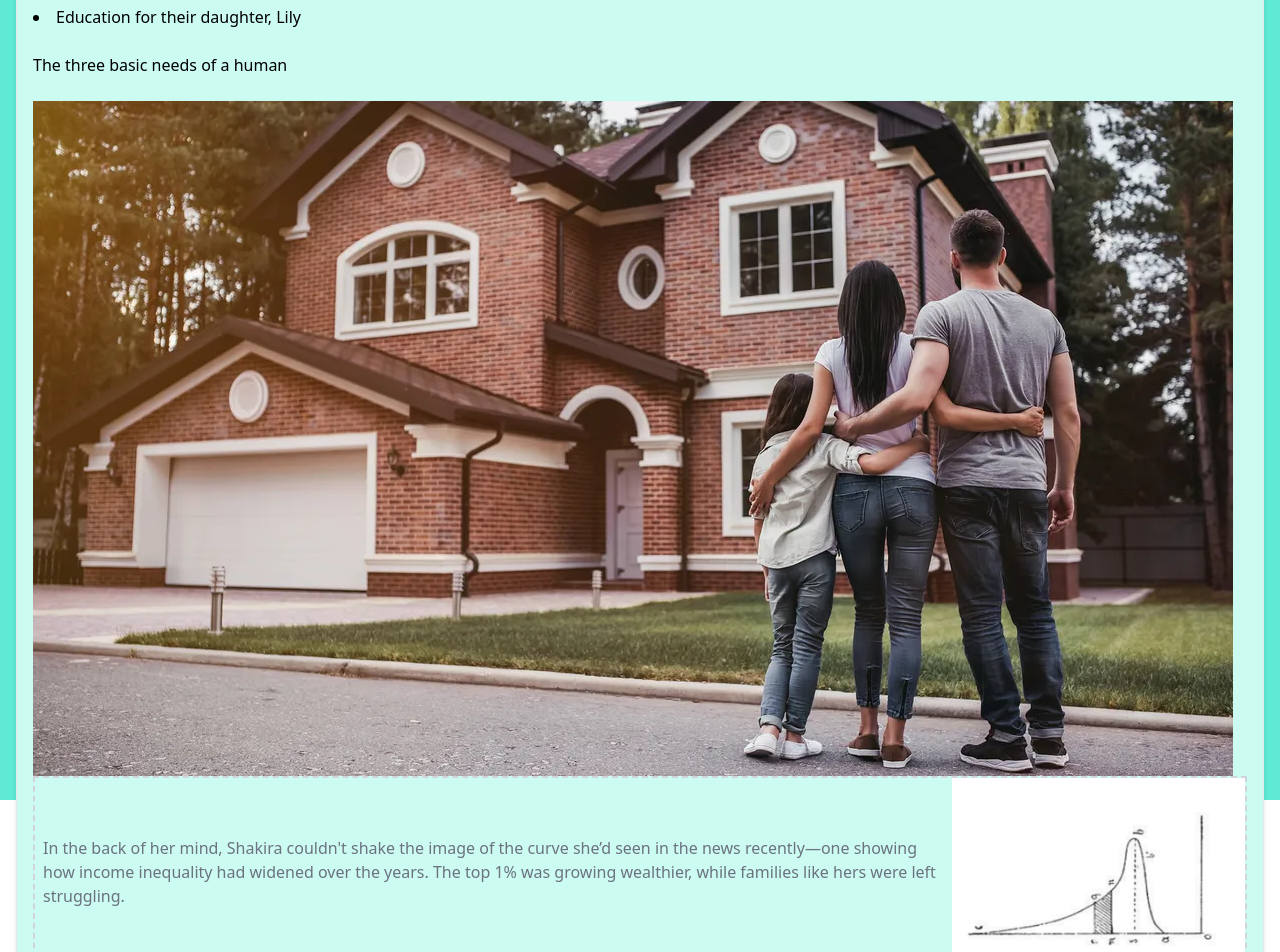
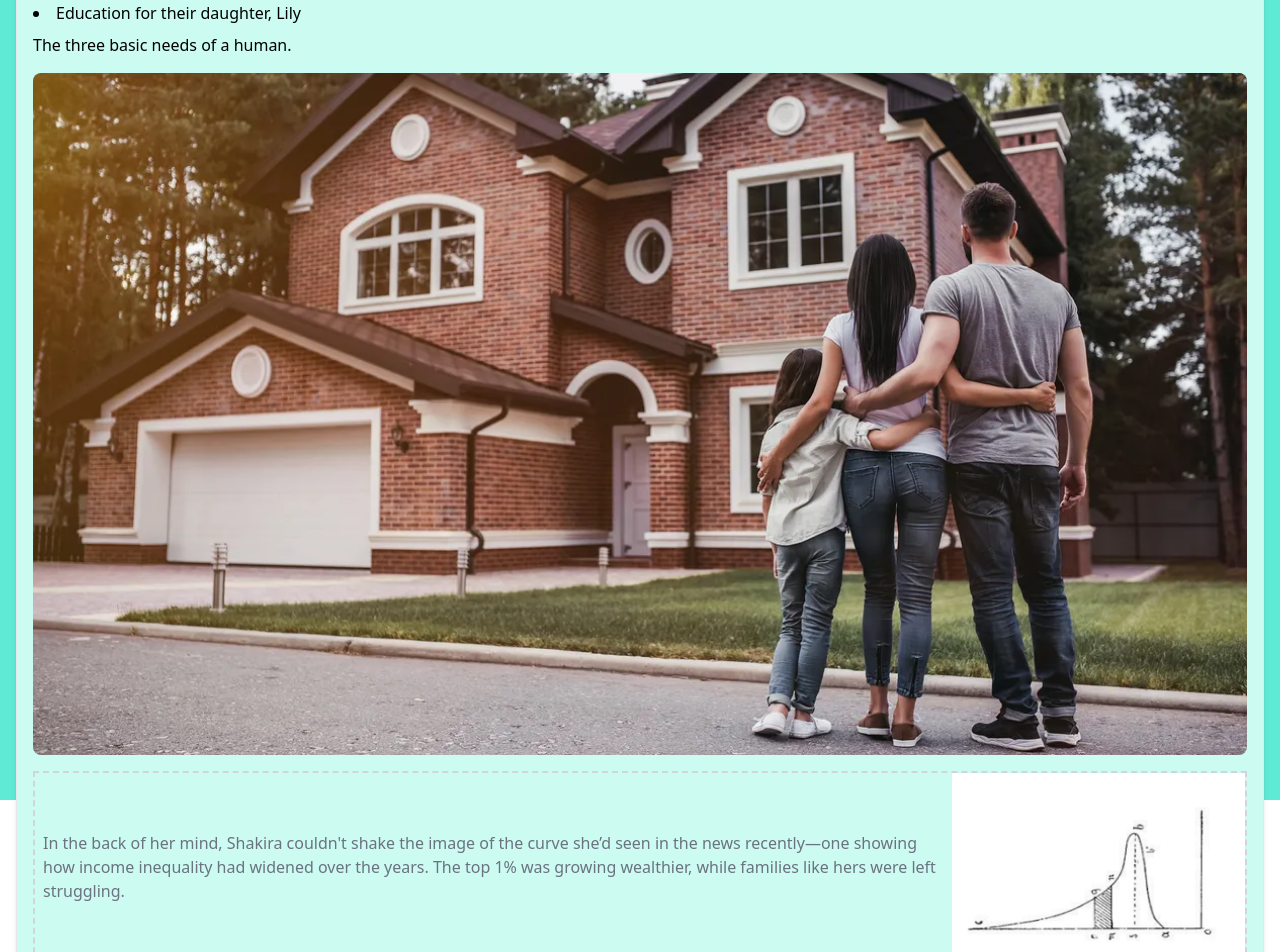
Before and after one commit to mehassanhmood/StoryBoarding, a React (Vite) app: page / in a window 1280 px wide. Shown: the top 952 px of the page. Built offline with nearby package versions, Linux system fonts and the light colour scheme.

Commit message:
css refactored again 2

```diff
--- a/src/components/Persona.jsx
+++ b/src/components/Persona.jsx
@@ -1,28 +1,45 @@
-import React from 'react';
-import personaImage from "../../public/persona.jpeg"
-import inequalitImage from "../../public/income-inequality.png"
+import React from "react";
+import personaImage from "../../public/persona.jpeg";
+import inequalitImage from "../../public/income-inequality.png";
+
 const Persona = () => {
   return (
     <div className="p-4 border rounded-lg shadow-md bg-teal-100">
-        <div>
-        <h2 className="text-xl font-bold"><b>Shakira:</b> and her family of 3:</h2>
-        <p>In a small, sunlit apartment on the outskirts of a bustling city, Shakira sat at the kitchen table, her brow furrowed with worry. Bills were strewn across the table, reminders of the tightrope she and her husband, Steve, walked every month.<br/>
-        Their goals:
-        <ul className="list-disc list-inside">
+      <div className="mb-4">
+        <h2 className="text-xl font-bold">
+          <b>Shakira:</b> and her family of 3:
+        </h2>
+        <p>
+          In a small, sunlit apartment on the outskirts of a bustling city,
+          Shakira sat at the kitchen table, her brow furrowed with worry. Bills
+          were strewn across the table, reminders of the tightrope she and her
+          husband, Steve, walked every month.
+        </p>
+        <p className="mt-2">Their goals:</p>
+        <ul className="list-disc list-inside mb-2">
           <li>Home</li>
           <li>Food</li>
           <li>Education for their daughter, Lily</li>
-        </ul><br/>
-        The three basic needs of a human<br/>
-
-        </p><br/>
-
-
-        <img src={ personaImage }></img>
-        </div>
-      <div className="placeholder-chart border-dashed border-2 border-gray-300 h-48 flex items-center justify-center">
-        <span className="text-gray-500 p-2">In the back of her mind, Shakira couldn't shake the image of the curve she’d seen in the news recently—one showing how income inequality had widened over the years. The top 1% was growing wealthier, while families like hers were left struggling. </span>
-        <img className="max-w-full h-full object-cover rotate-left " src={inequalitImage}></img>
+        </ul>
+        <p>The three basic needs of a human.</p>
+        <img
+          src={personaImage}
+          alt="Shakira and her family"
+          className="w-full h-auto rounded-lg mt-4"
+        />
+      </div>
+      <div className="placeholder-chart border-dashed border-2 border-gray-300 h-48 flex items-center justify-center mb-4">
+        <span className="text-gray-500 p-2">
+          In the back of her mind, Shakira couldn't shake the image of the
+          curve she’d seen in the news recently—one showing how income
+          inequality had widened over the years. The top 1% was growing
+          wealthier, while families like hers were left struggling.
+        </span>
+        <img
+          className="max-w-full h-full object-cover rotate-left"
+          src={inequalitImage}
+          alt="Income Inequality"
+        />
       </div>
     </div>
   );
```
